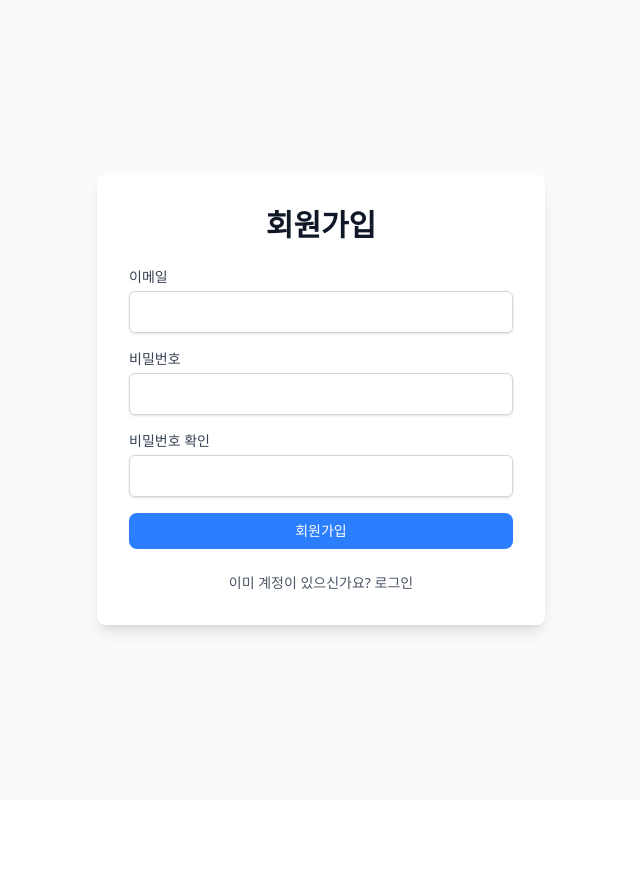
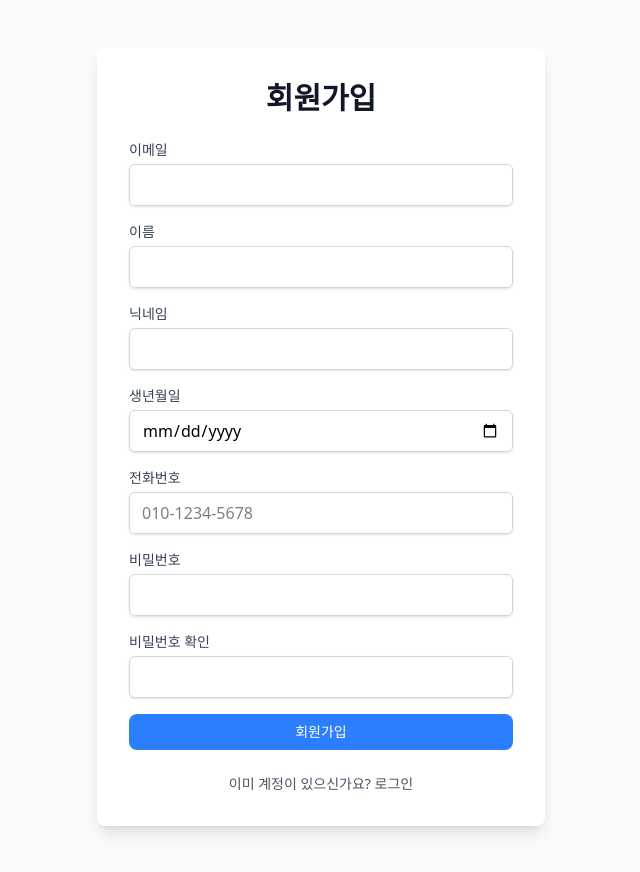
Before and after one commit to moyobap/moyobap-frontend, a React (Vite) app in the folder moyobab/: page /signup in a window 1280 px wide. Shown: the whole page, without its empty margins (319-959 px from the left). Before the commit the page ends 800 px from the top, so only its background shows below. Built offline with nearby package versions, Linux system fonts and the light colour scheme.

Commit message:
[refactor] 회원가입 페이지에 사용자 입력 정보 필드 추가

```diff
--- a/moyobab/src/pages/SignupPage.tsx
+++ b/moyobab/src/pages/SignupPage.tsx
@@ -6,8 +6,13 @@ import Button from "../components/base/Button";
 
 export default function SignupPage() {
   const [email, setEmail] = useState("");
+  const [name, setName] = useState("");
+  const [nickname, setNickname] = useState("");
+  const [birth, setBirth] = useState("");
+  const [phone, setPhone] = useState("");
   const [password, setPassword] = useState("");
   const [confirm, setConfirm] = useState("");
+
   const navigate = useNavigate();
 
   const onSubmit = (e: React.FormEvent) => {
@@ -16,7 +21,17 @@ export default function SignupPage() {
       alert("비밀번호가 일치하지 않습니다.");
       return;
     }
+
     // TODO: 회원가입 API 호출
+    console.log({
+      email,
+      name,
+      nickname,
+      birth,
+      phone,
+      password,
+    });
+
     navigate("/");
   };
 
@@ -33,6 +48,53 @@ export default function SignupPage() {
             className="w-full px-3 py-2 border border-gray-300 rounded-md shadow-sm focus:outline-none focus:ring-2 focus:ring-primary"
           />
         </FormField>
+
+        <FormField label="이름" htmlFor="name">
+          <input
+            id="name"
+            type="text"
+            required
+            value={name}
+            onChange={(e) => setName(e.target.value)}
+            className="w-full px-3 py-2 border border-gray-300 rounded-md shadow-sm focus:outline-none focus:ring-2 focus:ring-primary"
+          />
+        </FormField>
+
+        <FormField label="닉네임" htmlFor="nickname">
+          <input
+            id="nickname"
+            type="text"
+            required
+            value={nickname}
+            onChange={(e) => setNickname(e.target.value)}
+            className="w-full px-3 py-2 border border-gray-300 rounded-md shadow-sm focus:outline-none focus:ring-2 focus:ring-primary"
+          />
+        </FormField>
+
+        <FormField label="생년월일" htmlFor="birth">
+          <input
+            id="birth"
+            type="date"
+            required
+            value={birth}
+            onChange={(e) => setBirth(e.target.value)}
+            className="w-full px-3 py-2 border border-gray-300 rounded-md shadow-sm focus:outline-none focus:ring-2 focus:ring-primary"
+          />
+        </FormField>
+
+        <FormField label="전화번호" htmlFor="phone">
+          <input
+            id="phone"
+            type="tel"
+            placeholder="010-1234-5678"
+            pattern="^010-\d{4}-\d{4}$"
+            required
+            value={phone}
+            onChange={(e) => setPhone(e.target.value)}
+            className="w-full px-3 py-2 border border-gray-300 rounded-md shadow-sm focus:outline-none focus:ring-2 focus:ring-primary"
+          />
+        </FormField>
+
         <FormField label="비밀번호" htmlFor="password">
           <input
             id="password"
@@ -43,6 +105,7 @@ export default function SignupPage() {
             className="w-full px-3 py-2 border border-gray-300 rounded-md shadow-sm focus:outline-none focus:ring-2 focus:ring-primary"
           />
         </FormField>
+
         <FormField label="비밀번호 확인" htmlFor="confirm">
           <input
             id="confirm"
@@ -53,11 +116,13 @@ export default function SignupPage() {
             className="w-full px-3 py-2 border border-gray-300 rounded-md shadow-sm focus:outline-none focus:ring-2 focus:ring-primary"
           />
         </FormField>
+
         <Button type="submit" variant="primary" size="md" className="w-full">
           회원가입
         </Button>
       </form>
-      <p className="text-sm text-center text-gray-600">
+
+      <p className="text-sm text-center text-gray-600 mt-4">
         이미 계정이 있으신가요?{" "}
         <Link to="/login" className="text-primary hover:underline">
           로그인
```
